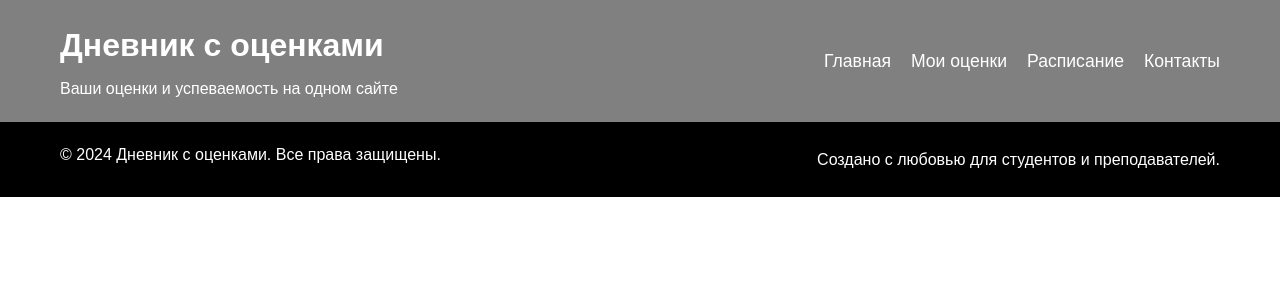
After one commit to Nikdiel/education_system, a PHP site: page /html/header.html in a window 1280 px wide. The commit adds this page. Shown: the top 300 px of the page. Run offline with PHP 8.4, Linux system fonts and the light colour scheme.

Commit message:
хуедор и футанари

```diff
--- /dev/null
+++ b/html/header.html
@@ -0,0 +1,43 @@
+<!DOCTYPE html>
+<html lang="ru">
+<head>
+    <meta charset="UTF-8">
+    <meta name="viewport" content="width=device-width, initial-scale=1.0">
+    <title>Дневник с оценками</title>
+    <link rel="stylesheet" href="styles.css">
+</head>
+<body>
+
+    <!-- Хедер -->
+    <header>
+        <div class="container">
+            <div class="header-left">
+                <h1>Дневник с оценками</h1>
+                <p>Ваши оценки и успеваемость на одном сайте</p>
+            </div>
+            <nav>
+                <ul>
+                    <li><a href="#">Главная</a></li>
+                    <li><a href="#">Мои оценки</a></li>
+                    <li><a href="#">Расписание</a></li>
+                    <li><a href="#">Контакты</a></li>
+                </ul>
+            </nav>
+        </div>
+    </header>
+
+    <!-- Основной контент -->
+    <main>
+        <!-- Ваш контент здесь -->
+    </main>
+
+    <!-- Футер -->
+    <footer>
+        <div class="container">
+            <p>&copy; 2024 Дневник с оценками. Все права защищены.</p>
+            <p>Создано с любовью для студентов и преподавателей.</p>
+        </div>
+    </footer>
+
+</body>
+</html>
--- /dev/null
+++ b/html/styles.css
@@ -0,0 +1,78 @@
+/* Сброс стилей */
+* {
+    margin: 0;
+    padding: 0;
+    box-sizing: border-box;
+}
+
+/* Основные стили */
+body {
+    font-family: Arial, sans-serif;
+    line-height: 1.6;
+}
+
+/* Хедер */
+header {
+    background-color: #808080; /* Серый фон */
+    color: white;
+    padding: 20px 0;
+}
+
+.container {
+    max-width: 1200px;
+    margin: 0 auto;
+    padding: 0 20px;
+    display: flex;
+    justify-content: space-between;
+    align-items: center;
+}
+
+.header-left h1 {
+    font-size: 2rem;
+    margin-bottom: 5px;
+}
+
+.header-left p {
+    font-size: 1rem;
+}
+
+nav ul {
+    list-style: none;
+    display: flex;
+}
+
+nav ul li {
+    margin-right: 20px;
+}
+
+nav ul li:last-child {
+    margin-right: 0;
+}
+
+nav ul li a {
+    text-decoration: none;
+    color: white;
+    font-size: 1.1rem;
+    transition: color 0.3s;
+}
+
+nav ul li a:hover {
+    color: #ccc; /* Цвет при наведении */
+}
+
+/* Футер */
+footer {
+    background-color: #000000; /* Черный фон */
+    color: white;
+    padding: 20px 0;
+    text-align: center;
+}
+
+footer p {
+    font-size: 1rem;
+    margin-bottom: 10px;
+}
+
+footer p:last-child {
+    margin-bottom: 0;
+}
```
Also changed, not shown: html/footer.html (added, +9 -0 lines), index.php (+2 -31 lines).
